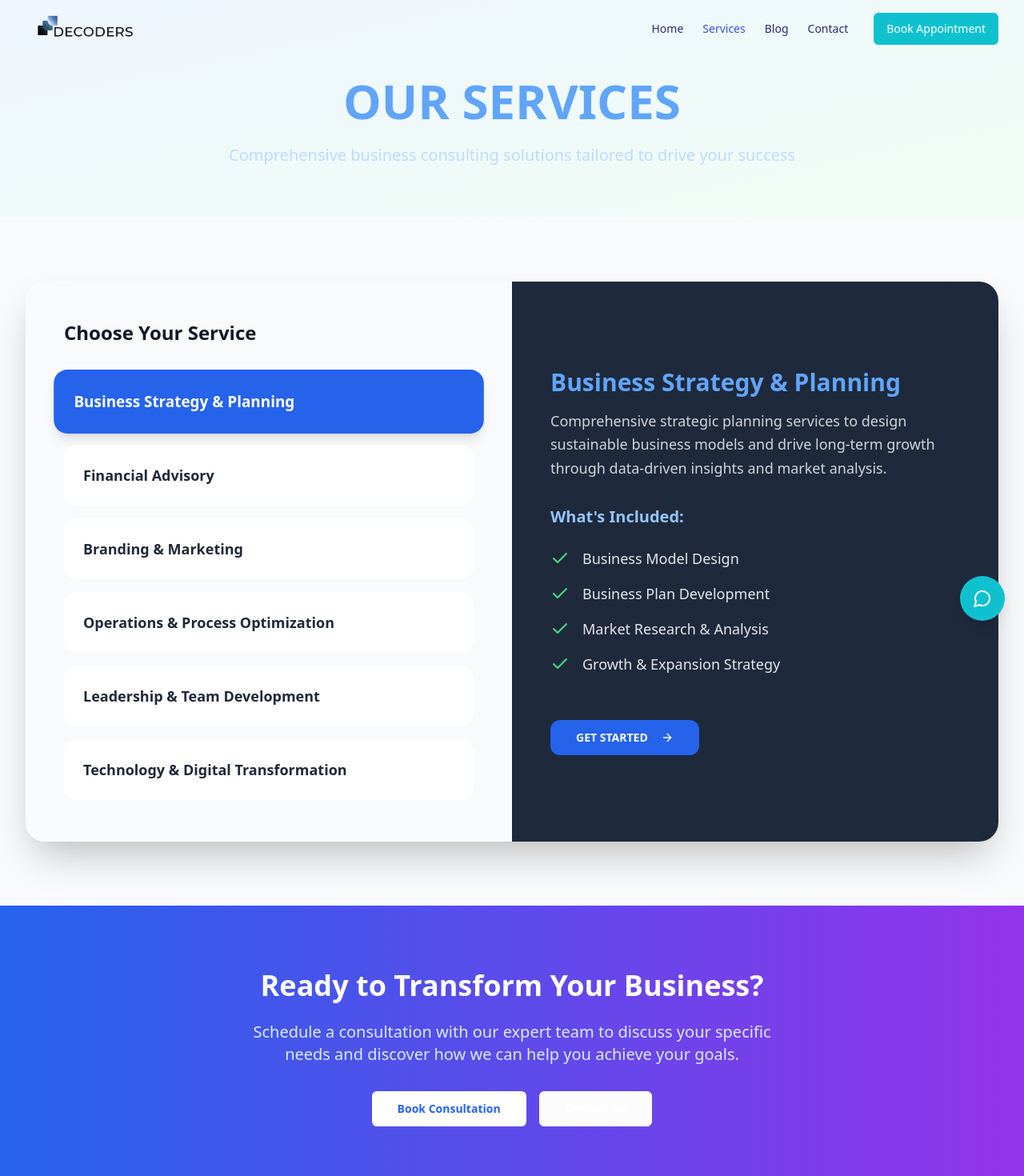
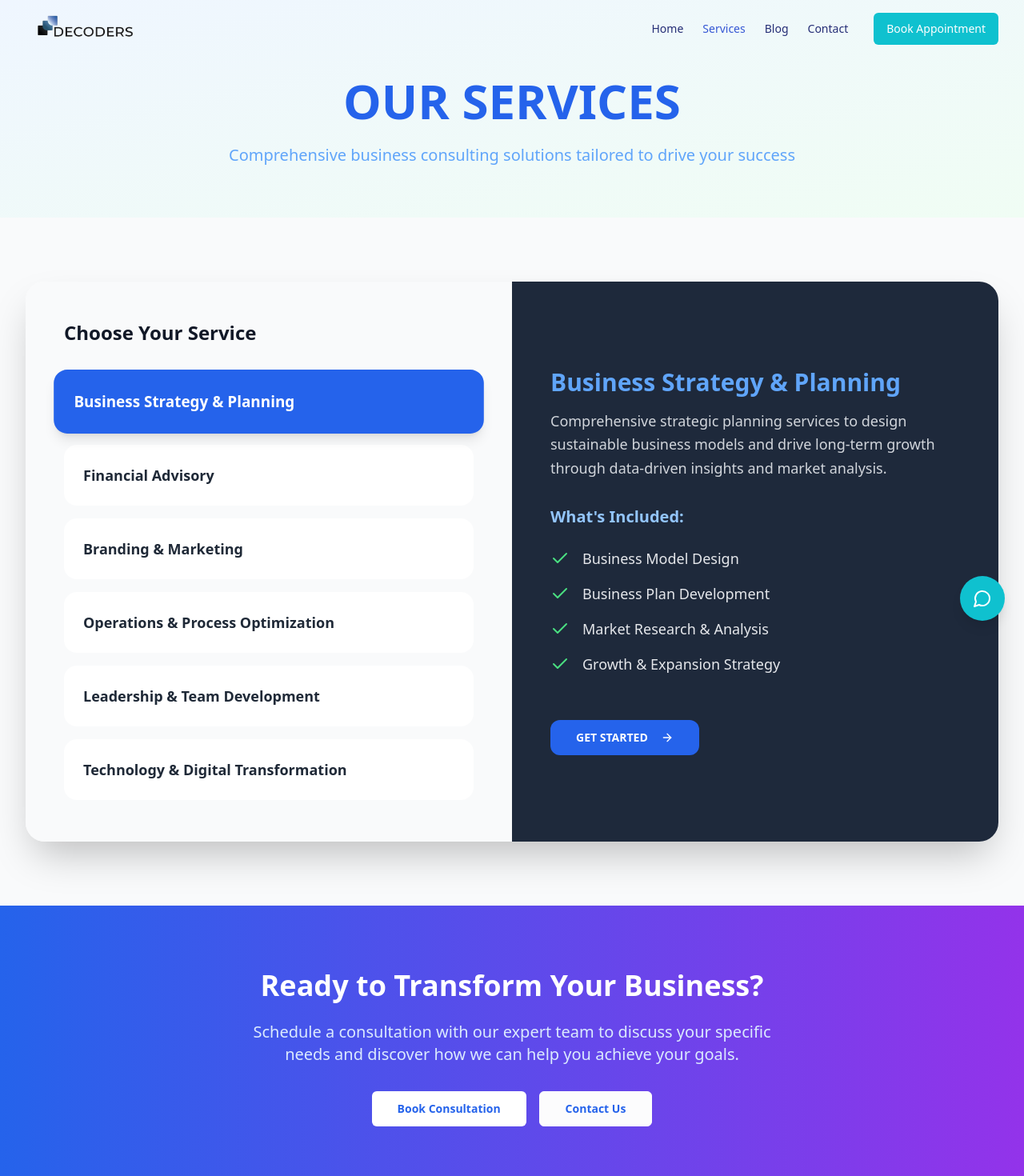
Before and after one commit to DECODERS-HUB/decoders-hub, a React (Vite) app: page /services in a window 1280 px wide. Shown: the top 1470 px of the page at 80% size. Built offline with nearby package versions, Linux system fonts and the light colour scheme; a web font is replaced by a local one.

Commit message:
Update Services.tsx

```diff
--- a/src/pages/Services.tsx
+++ b/src/pages/Services.tsx
@@ -89,10 +89,10 @@ const Services = () => {
       {/* Hero Section */}
       <section className="pt-24 pb-16 bg-gradient-to-br from-blue-50 to-green-50">
         <div className="container-custom text-center">
-          <h1 className="text-4xl md:text-6xl font-bold text-blue-400 mb-6">
+          <h1 className="text-4xl md:text-6xl font-bold text-blue-600 mb-6">
             OUR SERVICES
           </h1>
-          <p className="text-xl text-blue-200 max-w-3xl mx-auto">
+          <p className="text-xl text-blue-400 max-w-3xl mx-auto">
             Comprehensive business consulting solutions tailored to drive your success
           </p>
         </div>
@@ -186,7 +186,7 @@ const Services = () => {
             <Button asChild size="lg" className="bg-white text-blue-600 hover:bg-gray-100 font-semibold px-8">
               <Link to="/appointment">Book Consultation</Link>
             </Button>
-            <Button asChild variant="outline" size="lg" className="border-white text-white hover:bg-white hover:text-blue-600 font-semibold px-8">
+            <Button asChild variant="outline" size="lg" className="border-white text-blue-600 hover:bg-white hover:text-blue-600 font-semibold px-8">
               <Link to="/contact">Contact Us</Link>
             </Button>
           </div>
```
